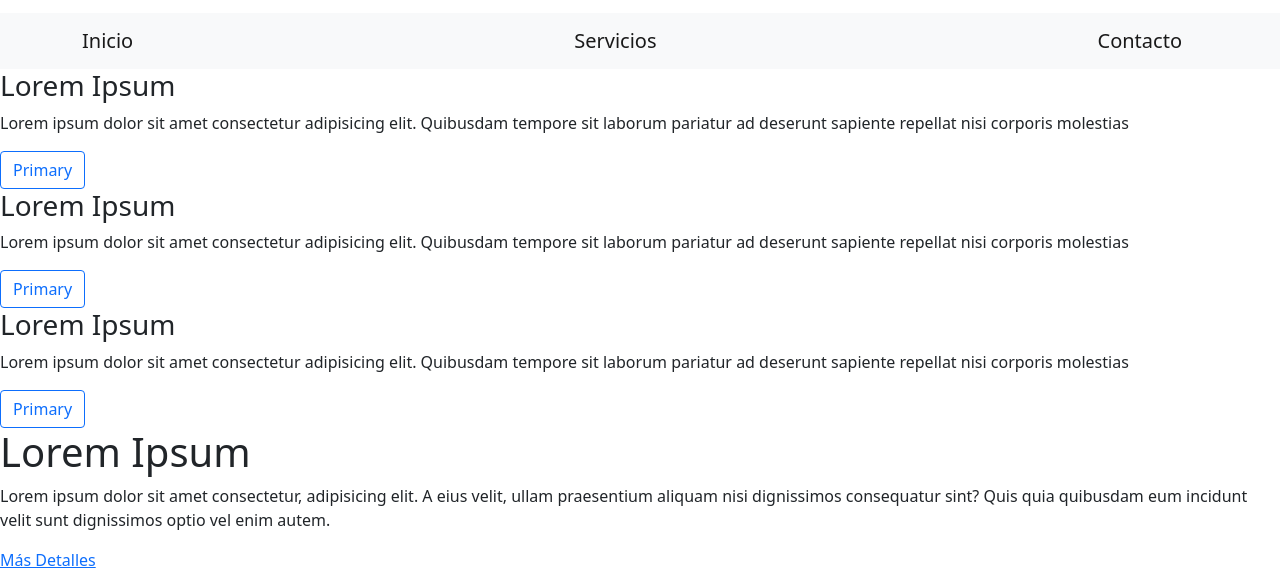
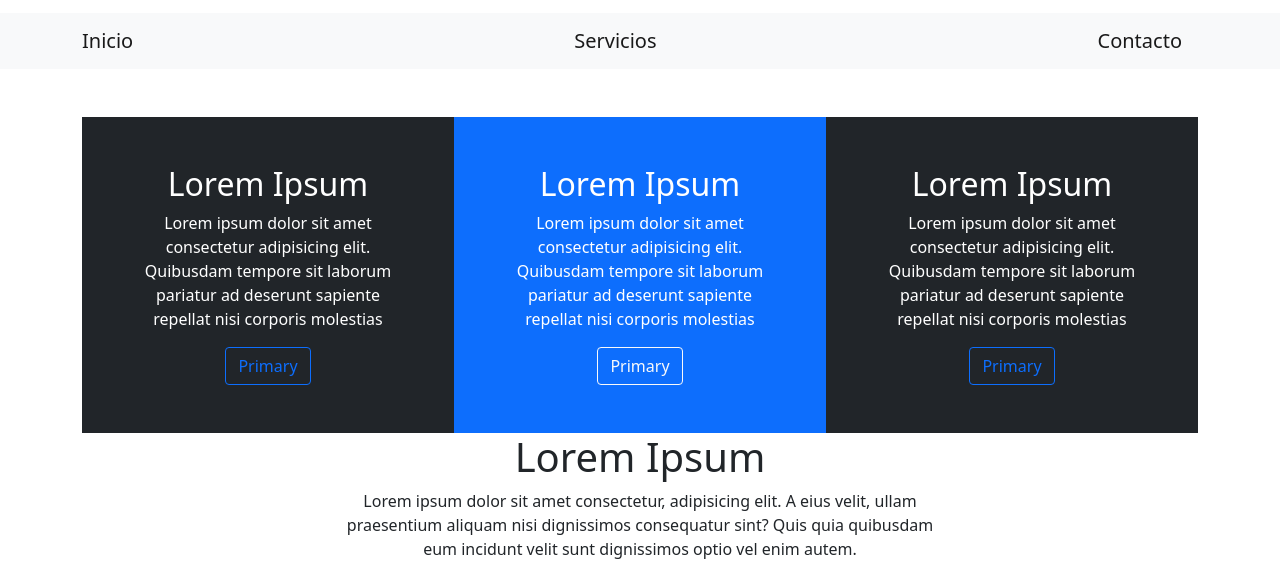
Before and after one commit to MarvinBrenes29/Laboratorio1, a plain HTML site: page servicios.html in a window 1280 px wide. Shown: the part 140-715 px from the top of the page. Drawn offline with nearby package versions, Linux system fonts and the light colour scheme.

Commit message:
CSS a Servicios

```diff
--- a/servicios.html
+++ b/servicios.html
@@ -27,46 +27,46 @@
         </nav>
     </div>
 
-    <section>
-        <div>
-            <div>
-                <h3>Lorem Ipsum</h3>
+    <section class="container mt-5">
+        <div class="d-flex">
+            <div class="bg-dark text-white p-5 text-center">
+                <h2 class="h2">Lorem Ipsum</h2>
                 <p>Lorem ipsum dolor sit amet consectetur adipisicing elit. Quibusdam tempore sit laborum pariatur ad
                     deserunt sapiente repellat nisi corporis molestias</p>
-                <button type="button" class="btn btn-outline-primary">Primary</button>
-            </div>
-            <!--INFO-->
+                <button type="button" class="btn btn-outline-primary ">Primary</button>
+            </div><!--INFO-->
 
-            <div>
-                <h3>Lorem Ipsum</h3>
+
+            <div class="bg-primary text-white p-5 h-50 text-center">
+                <h2 class="h2" >Lorem Ipsum</h2>
                 <p>Lorem ipsum dolor sit amet consectetur adipisicing elit. Quibusdam tempore sit laborum pariatur ad
                     deserunt sapiente repellat nisi corporis molestias</p>
-                <button type="button" class="btn btn-outline-primary">Primary</button>
-            </div>
-            <!--INFO-->
+                <button type="button" class="btn btn-outline-light">Primary</button>
+            </div>  <!--INFO-->
 
-            <div>
-                <h3>Lorem Ipsum</h3>
+
+            <div class="bg-dark text-white p-5 text-center">
+                <h2 class="h2">Lorem Ipsum</h2>
                 <p>Lorem ipsum dolor sit amet consectetur adipisicing elit. Quibusdam tempore sit laborum pariatur ad
                     deserunt sapiente repellat nisi corporis molestias</p>
-                <button type="button" class="btn btn-outline-primary">Primary</button>
-            </div>
-            <!--INFO-->
+                <button  type="button" class="btn btn-outline-primary ">Primary</button>
+            </div><!--INFO-->
+
         </div>
     </section>
 
-    <main>
-        <div>
-            <div>
+    <main >
+
+            <div class="container text-center w-50">
                 <h1>Lorem Ipsum</h1>
                 <p>Lorem ipsum dolor sit amet consectetur, adipisicing elit. A eius velit, ullam praesentium aliquam
                     nisi dignissimos consequatur sint? Quis quia quibusdam eum incidunt velit sunt dignissimos optio vel
                     enim autem.</p>
-                <a href="#">Más Detalles</a>
+                <a class="d-inline" href="#">Más Detalles</a>
             </div>
 
-            <div class="grid">
-                <div class="producto">
+            <div class="container">
+                <div class="">
                     <img src="img/1.jpg" alt="camisa 1">
                     <p>Lorem ipsum dolor sit amet consectetu</p>
                 </div>
@@ -123,9 +123,6 @@
             </div>
 
 
-
-        </div>
-
     </main>
 
     <footer class="p-3 bg-dark text-white text-center position-relative">
```
